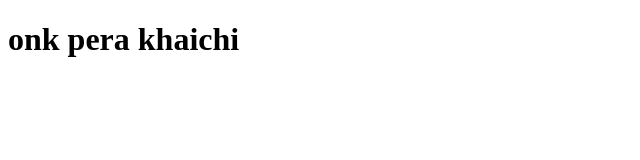
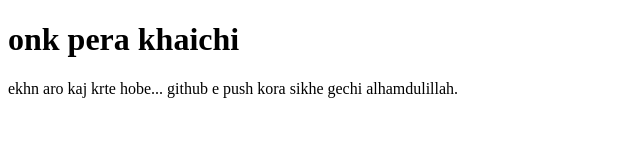
Before and after one commit to emonh01/Demo, a plain HTML site: page index.html in a window 1280 px wide. Shown: the whole page, without its empty margins (0-640 px from the left). Drawn offline with Linux system fonts and the light colour scheme.

Commit message:
learn github push

```diff
--- a/index.html
+++ b/index.html
@@ -8,5 +8,6 @@
 </head>
 <body>
     <h1> onk pera khaichi </h1>
+    <p> ekhn aro kaj krte hobe... github e push kora sikhe gechi alhamdulillah. </p>
 </body>
 </html>
```
